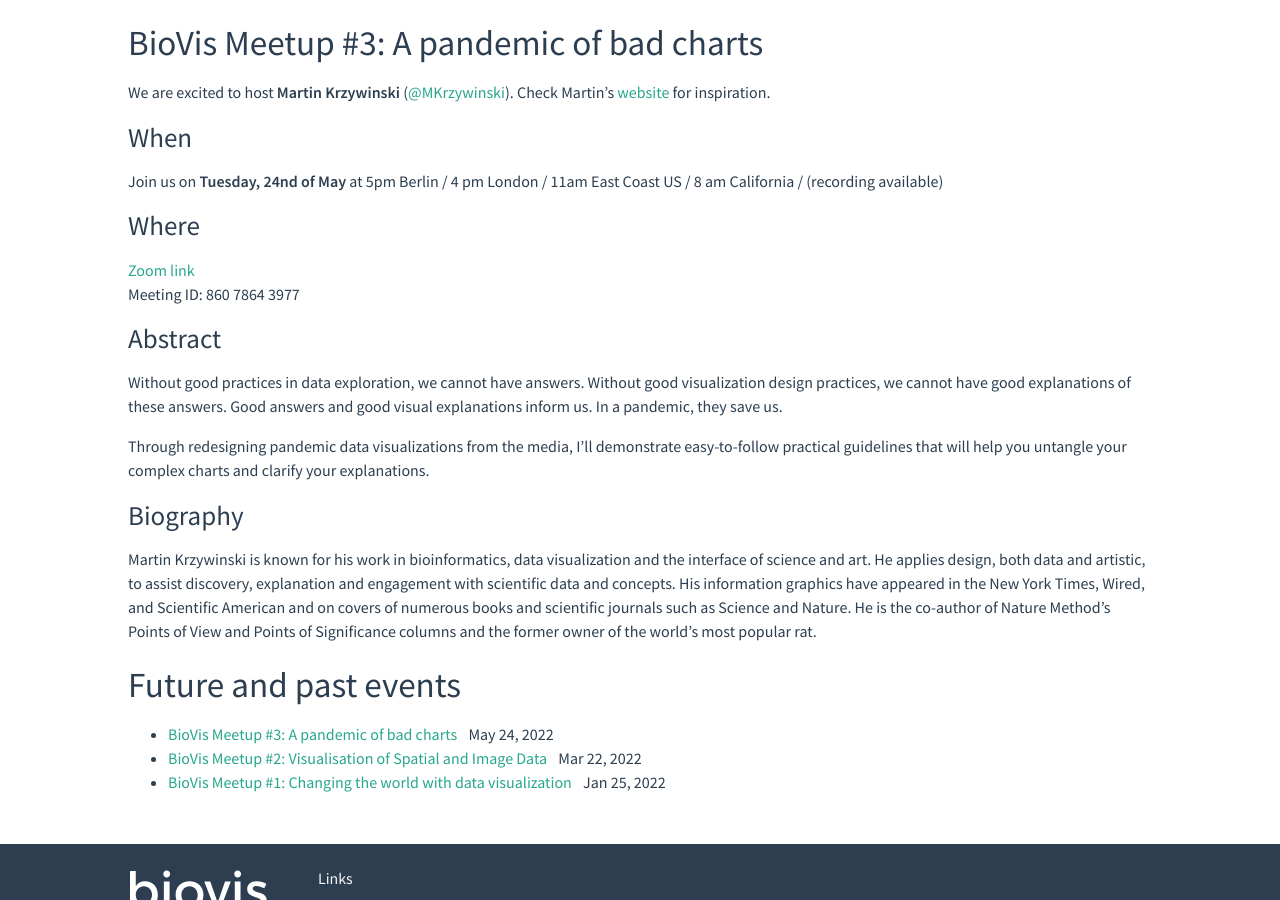
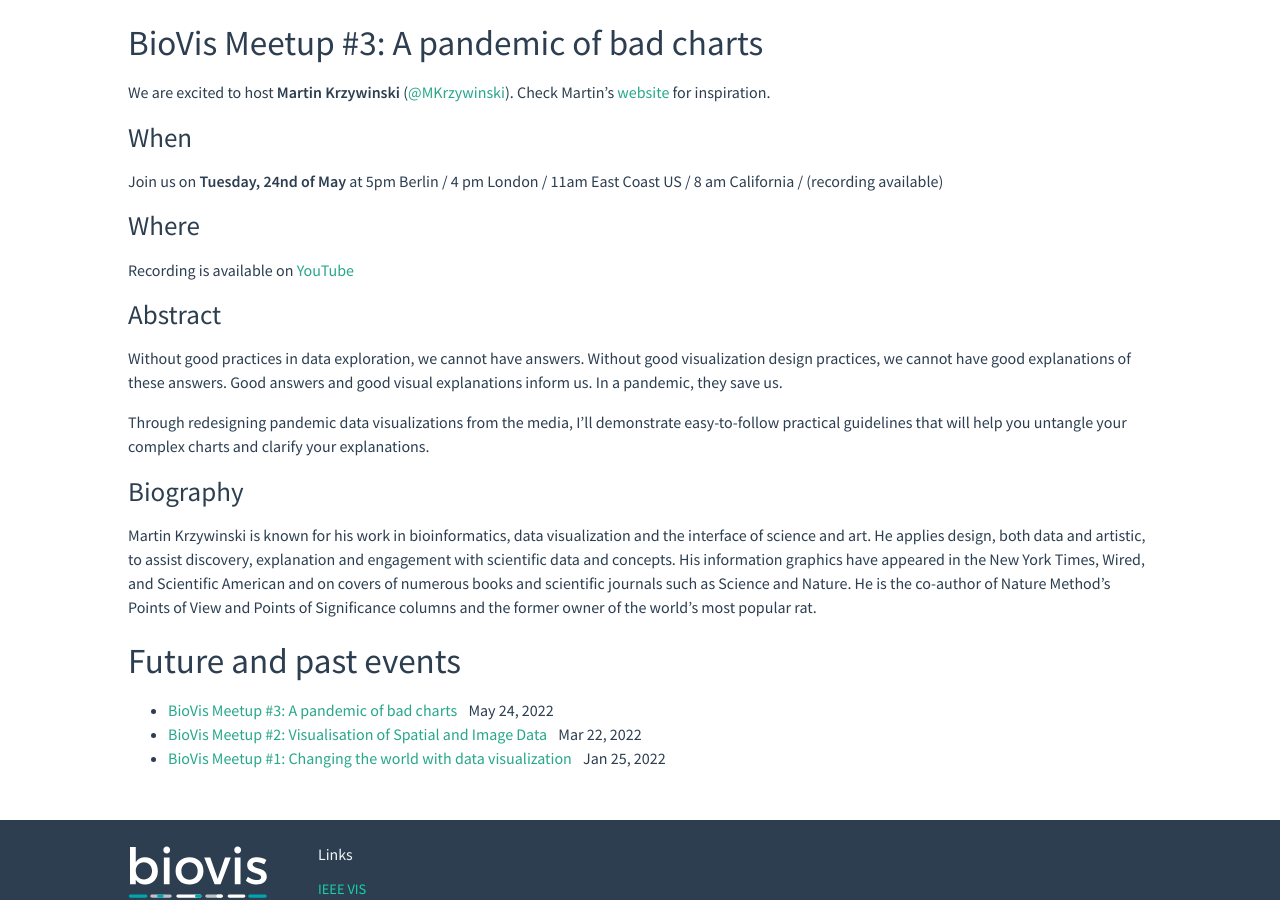
Before and after one commit to foreveremain/2024, a Jekyll site: the page built from _posts/2022-05-08-third-meetup.md, in a window 1280 px wide and 900 px high, scrolled down 545 px. Built offline with Jekyll 4.4.1, drawn with Linux system fonts in a browser that asks for light colours.

Commit message:
add youtube link to MKrzywinski's meetup page

```diff
--- a/_posts/2022-05-08-third-meetup.md
+++ b/_posts/2022-05-08-third-meetup.md
@@ -14,17 +14,20 @@ We are excited to host **Martin Krzywinski**
 ([@MKrzywinski](https://twitter.com/mkrzywinski)). Check Martin's [website](http://mkweb.bcgsc.ca) for inspiration.
 
 ### When
+
 Join us on **Tuesday, 24nd of May** at 5pm Berlin / 4 pm London / 11am East Coast US
 / 8 am California / (recording available)
 
 ### Where
-[Zoom link](https://tu-dresden.zoom.us/j/86078643977?pwd=dFZiNEIzcWhNUVRDZmt1MVdpWFpjUT09)
-Meeting ID: 860 7864 3977
+
+Recording is available on [YouTube](https://youtu.be/_YGmfsKL8N8)
 
 ### Abstract
+
 Without good practices in data exploration, we cannot have answers. Without good visualization design practices, we cannot have good explanations of these answers. Good answers and good visual explanations inform us. In a pandemic, they save us.
 
 Through redesigning pandemic data visualizations from the media, I’ll demonstrate easy-to-follow practical guidelines that will help you untangle your complex charts and clarify your explanations.
 
 ### Biography
+
 Martin Krzywinski is known for his work in bioinformatics, data visualization and the interface of science and art. He applies design, both data and artistic, to assist discovery, explanation and engagement with scientific data and concepts. His information graphics have appeared in the New York Times, Wired, and Scientific American and on covers of numerous books and scientific journals such as Science and Nature. He is the co-author of Nature Method’s Points of View and Points of Significance columns and the former owner of the world’s most popular rat.
```
